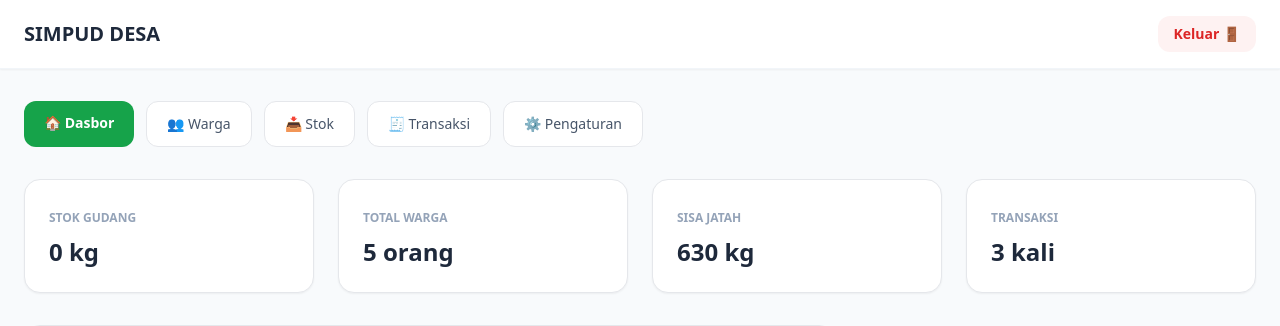
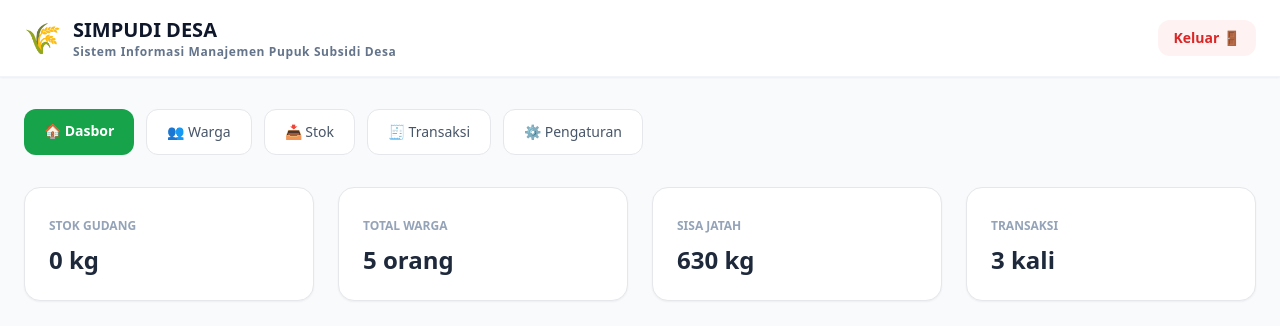
Before and after one commit to putrinandita/simpudi, a PHP site: page /dashboard.php in a window 1280 px wide. Shown: the top 326 px of the page. Run offline with PHP 8.4, Linux system fonts and the light colour scheme; a user stored in the database is signed in; data comes from the database, SQL or seed files in the repository; data that the repository does not hold is empty; some libraries are stand-ins or nearby versions.

Commit message:
Update source files dan README

```diff
--- a/src/App.tsx
+++ b/src/App.tsx
@@ -1901,7 +1901,7 @@ export default function App() {
       </main>
 
       <footer className="bg-white border-t border-slate-150 py-8 text-center text-xs text-slate-400 font-medium">
-        <p>&copy; 2026 SIMPUD Desa. Seluruh hak cipta dilindungi. Purwarupa Interaktif (React & TS) & Distribusi File PHP Native / MySQL.</p>
+        <p>&copy; 2026 SIMPUDI Desa. Seluruh hak cipta dilindungi. Purwarupa Interaktif (React & TS) & Distribusi File PHP Native / MySQL.</p>
       </footer>
 
       {/* --- POPUP DIALOGS / CUSTOM MODALS (Avoids window.confirm blocked by iframes) --- */}
--- a/src/dashboard.php
+++ b/src/dashboard.php
@@ -40,17 +40,29 @@ if ($search !== '') {
 <html lang="id">
 <head>
     <meta charset="UTF-8">
-    <title>Dasbor SIMPUD - Sistem Manajemen Pupuk Desa</title>
+    <title>Dasbor SIMPUDI - Sistem Manajemen Pupuk Desa</title>
     <script src="https://cdn.tailwindcss.com"></script>
 </head>
 <body class="bg-slate-50 min-h-screen text-slate-800">
     <header class="bg-white border-b border-slate-100 sticky top-0 z-50 shadow-sm">
-        <div class="max-w-7xl mx-auto px-6 py-4 flex justify-between items-center">
-            <h1 class="text-xl font-bold">SIMPUD DESA</h1>
-            <a href="logout.php" onclick="return confirm('Keluar?')" class="bg-red-50 text-red-600 font-semibold px-4 py-2 rounded-xl text-sm">Keluar 🚪</a>
+    <div class="max-w-7xl mx-auto px-6 py-4 flex justify-between items-center">
+
+        <div class="flex items-center space-x-3">
+            <!-- Ini adalah logo emoji padinya -->
+            <span class="text-3xl">🌾</span>
+
+            <div class="flex flex-col">
+                <h1 class="text-xl font-bold text-slate-900">SIMPUDI DESA</h1>
+                <h2 class="text-xs font-semibold text-slate-500 tracking-wider">Sistem Informasi Manajemen Pupuk Subsidi Desa</h2>
+            </div>
         </div>
-    </header>
 
+        <a href="logout.php" onclick="return confirm('Keluar?')" class="bg-red-50 text-red-600 font-semibold px-4 py-2 rounded-xl text-sm hover:bg-red-100 transition">
+            Keluar 🚪
+        </a>
+
+    </div>
+</header>
     <main class="max-w-7xl mx-auto px-6 py-8">
         <nav class="flex flex-wrap gap-3 mb-8">
             <a href="dashboard.php" class="bg-green-600 text-white font-semibold px-5 py-3 rounded-xl text-sm">🏠 Dasbor</a>
--- a/src/edit_pupuk_masuk.php
+++ b/src/edit_pupuk_masuk.php
@@ -59,7 +59,7 @@ $log_masuk = $stmtLog->fetchAll();
 <head>
     <meta charset="UTF-8">
     <meta name="viewport" content="width=device-width, initial-scale=1.0">
-    <title>Pupuk Masuk (Stok Gudang) - SIMPUD Desa</title>
+    <title>Pupuk Masuk (Stok Gudang) - SIMPUDI Desa</title>
     <script src="https://cdn.tailwindcss.com"></script>
 </head>
 <body class="bg-slate-50 min-h-screen text-slate-800">
@@ -68,8 +68,8 @@ $log_masuk = $stmtLog->fetchAll();
             <div class="flex items-center gap-3">
                 <span class="text-3xl">🌾</span>
                 <div>
-                    <h1 class="text-xl font-bold text-slate-900">SIMPUD DESA</h1>
-                    <p class="text-xs text-slate-400 font-medium">Sistem Manajemen Pupuk Subsidi Desa</p>
+                    <h1 class="text-xl font-bold text-slate-900">SIMPUDI DESA</h1>
+                    <p class="text-xs text-slate-400 font-medium">Sistem InformasiManajemen Pupuk Subsidi Desa</p>
                 </div>
             </div>
             <a href="dashboard.php" class="bg-slate-100 hover:bg-slate-200 text-slate-700 text-sm font-semibold px-4 py-2 rounded-xl transition">Kembali ke Dasbor 🏠</a>
--- a/src/ekstrak.php
+++ b/src/ekstrak.php
@@ -10,7 +10,7 @@ date_default_timezone_set(\'Asia/Makassar\');
 $host = "localhost";
 $username = "root";
 $password = "";
-$database = "simpud";
+$database = "simpudi";
 try {
     $dsn = "mysql:host=$host;dbname=$database;charset=utf8mb4";
     $options = [
--- a/src/pupuk_masuk.php
+++ b/src/pupuk_masuk.php
@@ -59,7 +59,7 @@ $log_masuk = $stmtLog->fetchAll();
 <head>
     <meta charset="UTF-8">
     <meta name="viewport" content="width=device-width, initial-scale=1.0">
-    <title>Pupuk Masuk (Stok Gudang) - SIMPUD Desa</title>
+    <title>Pupuk Masuk (Stok Gudang) - SIMPUDI Desa</title>
     <script src="https://cdn.tailwindcss.com"></script>
 </head>
 <body class="bg-slate-50 min-h-screen text-slate-800">
@@ -68,8 +68,8 @@ $log_masuk = $stmtLog->fetchAll();
             <div class="flex items-center gap-3">
                 <span class="text-3xl">🌾</span>
                 <div>
-                    <h1 class="text-xl font-bold text-slate-900">SIMPUD DESA</h1>
-                    <p class="text-xs text-slate-400 font-medium">Sistem Manajemen Pupuk Subsidi Desa</p>
+                    <h1 class="text-xl font-bold text-slate-900">SIMPUDI DESA</h1>
+                    <p class="text-xs text-slate-400 font-medium">Sistem Informasi Manajemen Pupuk Subsidi Desa</p>
                 </div>
             </div>
             <a href="dashboard.php" class="bg-slate-100 hover:bg-slate-200 text-slate-700 text-sm font-semibold px-4 py-2 rounded-xl transition">Kembali ke Dasbor 🏠</a>
--- a/src/transaksi.php
+++ b/src/transaksi.php
@@ -94,7 +94,7 @@ $transaksi_riwayat = $stmtTxHistory->fetchAll();
 <head>
     <meta charset="UTF-8">
     <meta name="viewport" content="width=device-width, initial-scale=1.0">
-    <title>Transaksi Pengambilan - SIMPUD Desa</title>
+    <title>Transaksi Pengambilan - SIMPUDI Desa</title>
     <script src="https://cdn.tailwindcss.com"></script>
 </head>
 <body class="bg-slate-50 min-h-screen text-slate-800">
@@ -103,8 +103,8 @@ $transaksi_riwayat = $stmtTxHistory->fetchAll();
             <div class="flex items-center gap-3">
                 <span class="text-3xl">🌾</span>
                 <div>
-                    <h1 class="text-xl font-bold text-slate-900">SIMPUD DESA</h1>
-                    <p class="text-xs text-slate-400 font-medium">Sistem Manajemen Pupuk Subsidi Desa</p>
+                    <h1 class="text-xl font-bold text-slate-900">SIMPUDI DESA</h1>
+                    <p class="text-xs text-slate-400 font-medium">Sistem Informasi Manajemen Pupuk Subsidi Desa</p>
                 </div>
             </div>
             <a href="dashboard.php" class="bg-slate-100 hover:bg-slate-200 text-slate-700 text-sm font-semibold px-4 py-2 rounded-xl transition">Kembali ke Dasbor 🏠</a>
```
Also changed, not shown: src/warga.php (+4 -4 lines).
